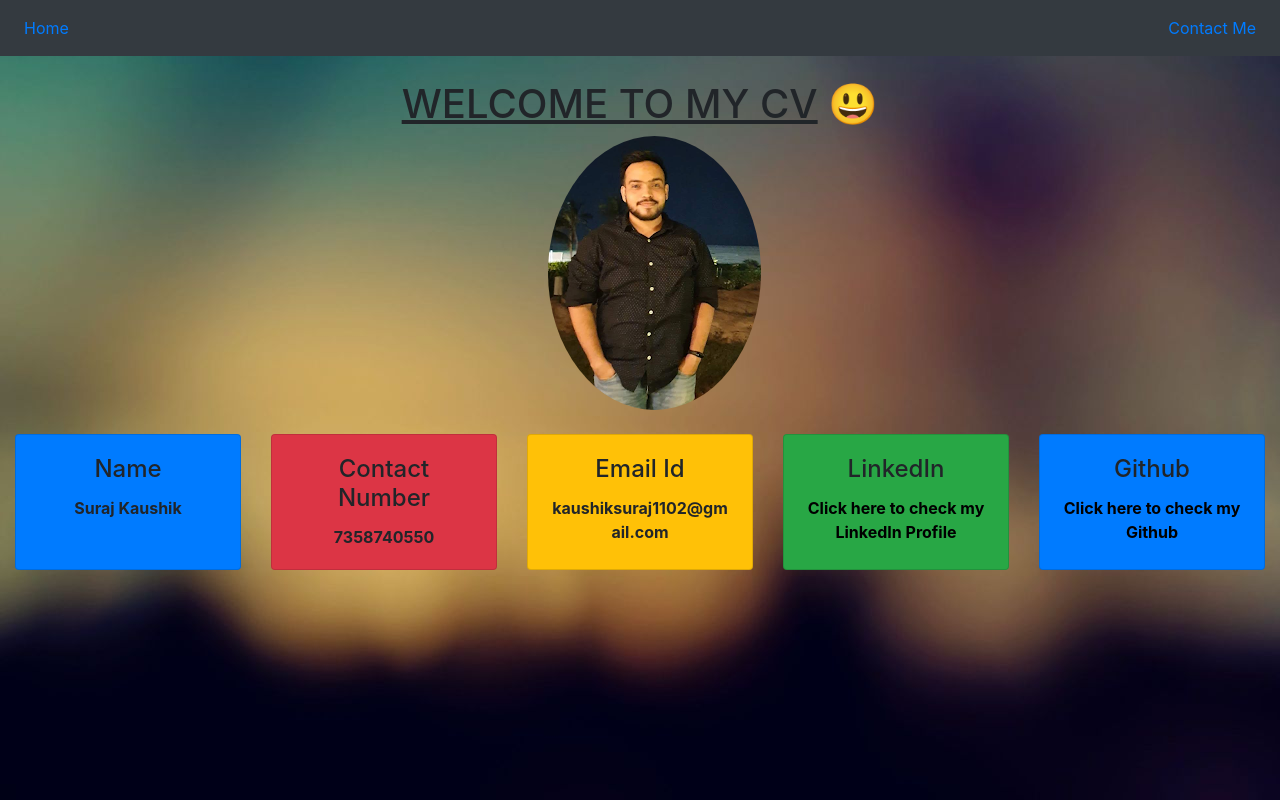
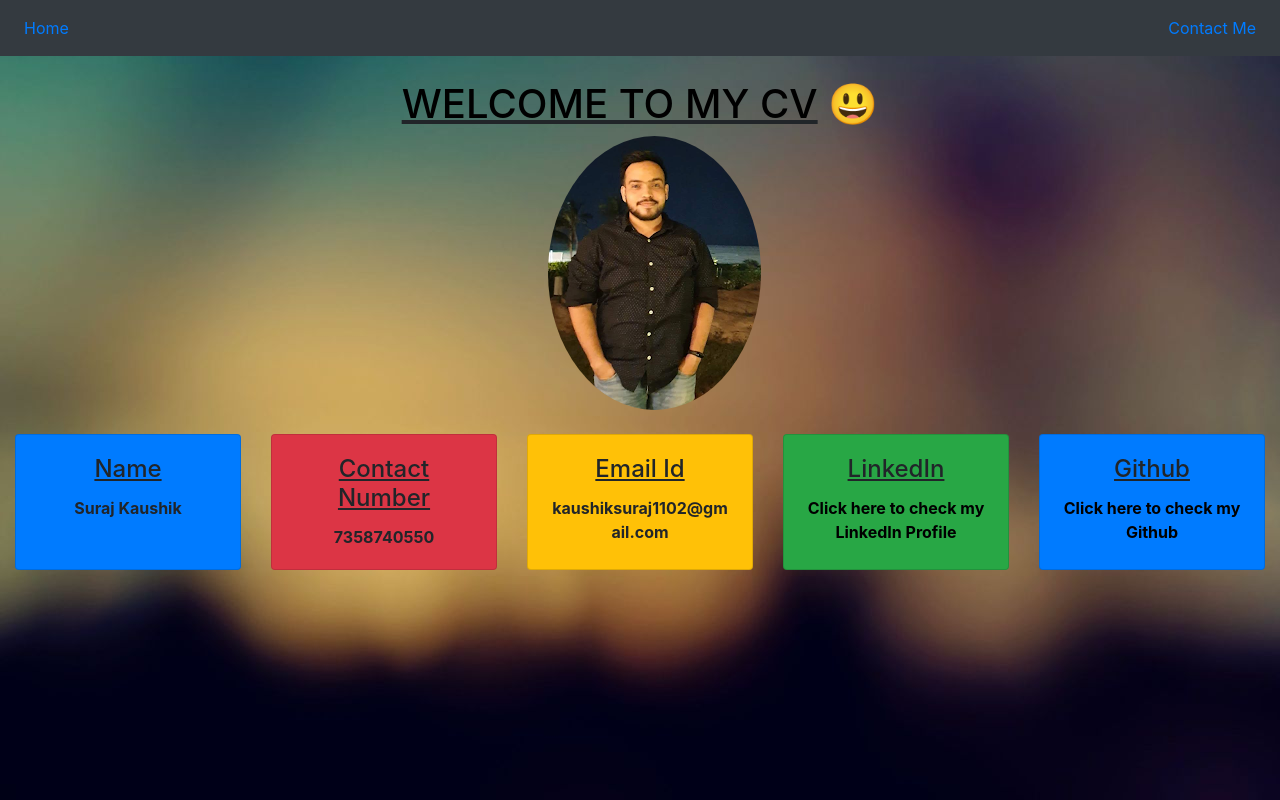
Before and after one commit to surajkaushik/cv, an Angular app: page /contact in a window 1280 px wide. Built offline with nearby package versions, Linux system fonts and the light colour scheme.

Commit message:
Modified Home Component and contact me

```diff
--- a/src/app/app.component.html
+++ b/src/app/app.component.html
@@ -14,7 +14,7 @@
   </ul>
 </nav><br />
 
-<h1 class="diplay-2 text-center "><u>WELCOME TO MY CV</u> 😃</h1>
+<h1 class="diplay-2 text-center "><u><a href="#" style="color: black;">WELCOME TO MY CV</a></u> 😃</h1>
 <div class="container-fluid">
   <div class="row">
     <div class="col-md-3 offset-5">
--- a/src/app/contact-me/contact-me.component.html
+++ b/src/app/contact-me/contact-me.component.html
@@ -1,31 +1,31 @@
 <div class="card-deck">
     <div class="card bg-primary">
         <div class="card-body text-center">
-            <h4 class="card-title">Name</h4>
+            <h4 class="card-title"><u>Name</u></h4>
             <p class="card-text"><b>Suraj Kaushik</b></p>
         </div>
     </div>
     <div class="card bg-danger">
         <div class="card-body text-center">
-            <h4 class="card-title">Contact Number</h4>
+            <h4 class="card-title"><u>Contact Number</u></h4>
             <p class="card-text"><b>7358740550</b></p>
         </div>
     </div>
     <div class="card bg-warning">
         <div class="card-body text-center">
-            <h4 class="card-title">Email Id</h4>
+            <h4 class="card-title"><u>Email Id</u></h4>
             <p class="card-text"><b>kaushiksuraj1102@gmail.com</b></p>
         </div>
     </div>
     <div class="card bg-success">
         <div class="card-body text-center">
-            <h4 class="card-title">LinkedIn</h4>
+            <h4 class="card-title"><u>LinkedIn</u></h4>
             <p class="card-text"><b><a href="https://www.linkedin.com/in/surajkaushik/" style="color: black;">Click here to check my LinkedIn Profile</a></b></p>
         </div>
     </div>
     <div class="card bg-primary">
         <div class="card-body text-center">
-            <h4 class="card-title">Github</h4>
+            <h4 class="card-title"><u>Github</u></h4>
             <p class="card-text"><b><a href="https://github.com/surajkaushik" style="color: black;">Click here to check my Github</a></b></p>
         </div>
     </div>
--- a/src/app/home/home.component.html
+++ b/src/app/home/home.component.html
@@ -1 +1,9 @@
-<p>home works!</p>
+<div class="row">
+    <div class="col-md-4 offset-md-4">
+        <div class="card">
+            <div class="card-body text-center">
+                <p class="card-text"><b>I  am seeking a company where I can efficiently contribute my skills and abilities to the growth of the organization and build my professional career.</b></p>
+            </div>
+        </div>
+    </div>
+</div>
```
